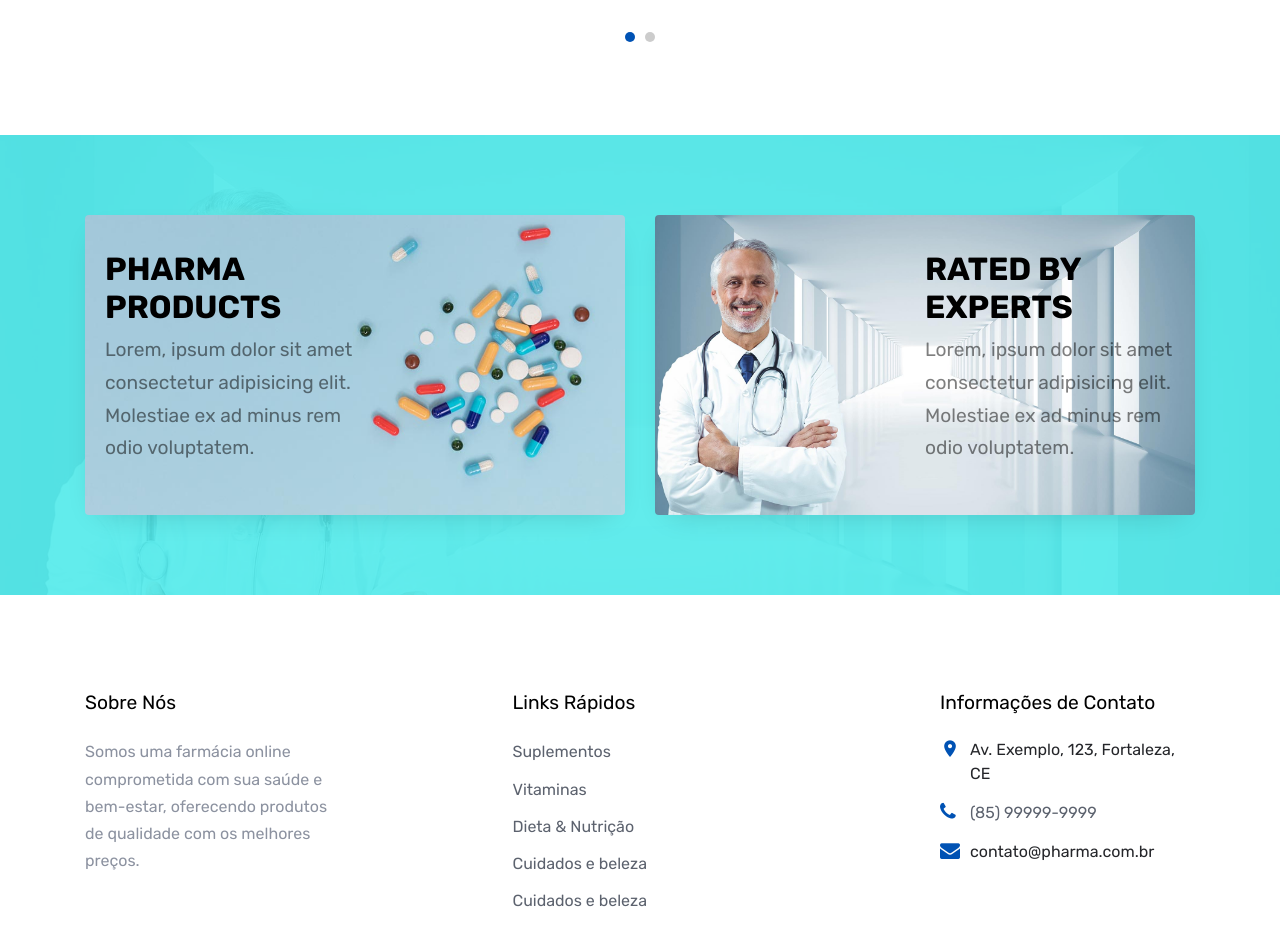
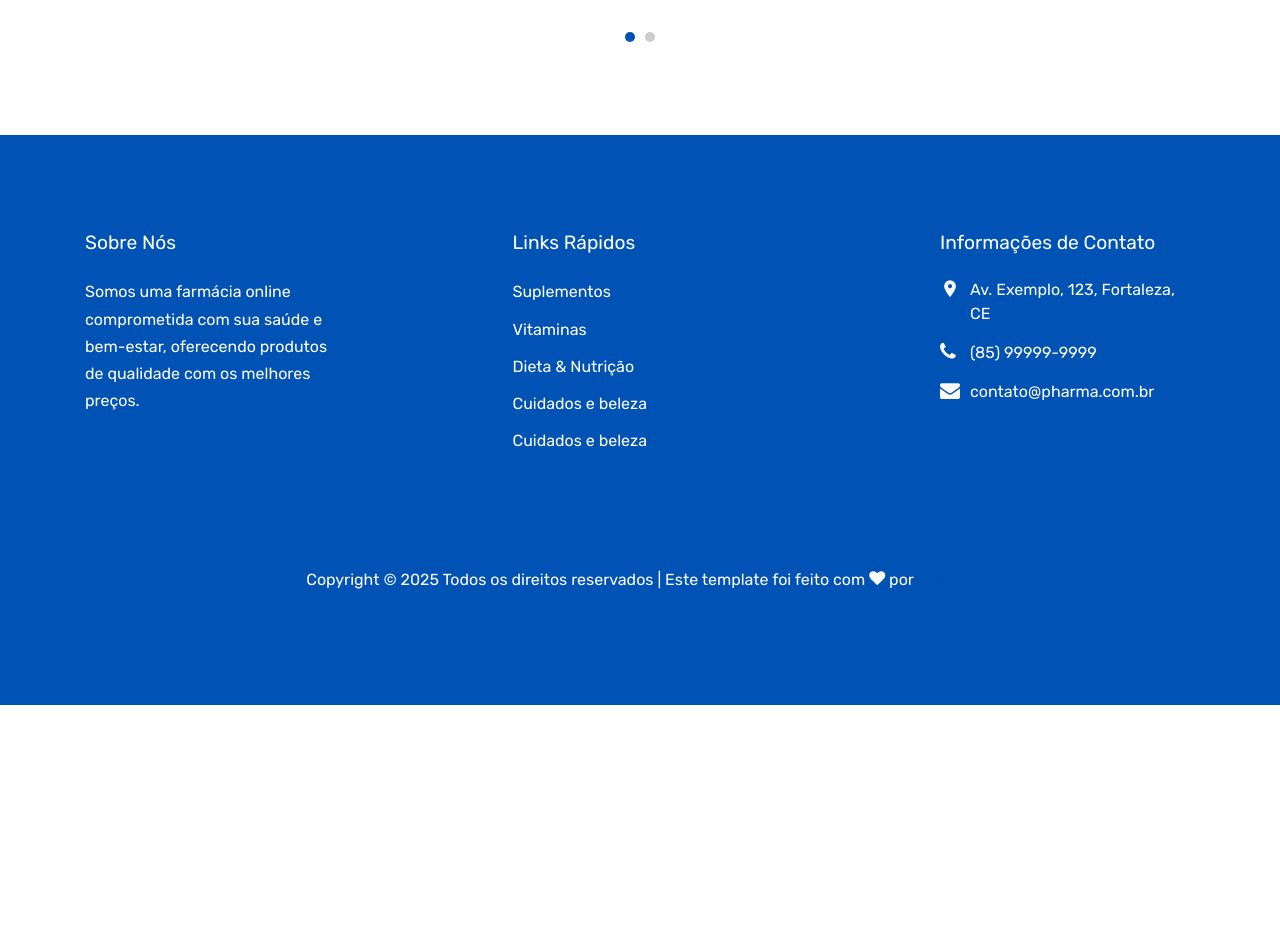
Before and after one commit to leviAnast/FSN4-GRUPO07-FARMACIA, a plain HTML site: page index.html in a window 1280 px wide. Shown: the part 3920-4853 px from the top of the page. After the commit the page ends 4625 px from the top, so only its background shows below. Drawn offline with Linux system fonts and the light colour scheme; files whose address does not match are found by name.

Commit message:
alterações realizadas no css do site, mudanças na estrutura do layout

```diff
--- a/css/style.css
+++ b/css/style.css
@@ -114,16 +114,20 @@ a {
   border-top: 1px solid #edf0f5 !important; }
 
 .site-footer {
+  background-color: #0052b4;
   padding: 6em 0; }
+  .site-footer p {
+    color: #ffff;
+  }
   .site-footer ul li {
     margin-bottom: 10px; }
     .site-footer ul li a {
-      color: #5c626e; }
+      color: #ffff; }
       .site-footer ul li a:hover {
-        color:#0052b4; }
+        color:#ffff; }
   .site-footer .footer-heading {
     font-size: 1.2rem;
-    color: #000;
+    color: #fff;
     margin-bottom: 1rem; }
 
 /* Navbar */
@@ -657,7 +661,7 @@ a {
   padding-left: 30px;
   position: relative;
   margin-bottom: 15px;
-  color: #25262a; }
+  color: #ffff; }
   .block-5 ul li:before {
     top: 0;
     font-family: "icomoon";
@@ -666,7 +670,7 @@ a {
     left: 0;
     font-size: 20px;
     line-height: 1;
-    color:#0052b4; }
+    color:#ffff; }
   .block-5 ul li.address:before {
     content: "\e8b4"; }
   .block-5 ul li.email:before {
--- a/index.html
+++ b/index.html
@@ -63,7 +63,7 @@
           </div>
           <div class="icons">
             <a href="#" class="icons-btn d-inline-block js-search-open"><span class="icon-search"></span></a>
-            <a href="cart.html" class="icons-btn d-inline-block bag">
+            <a href="checkout.html" class="icons-btn d-inline-block bag">
               <span class="icon-shopping-bag"></span>
             </a>
             <a href="#" class="site-menu-toggle js-menu-toggle ml-3 d-inline-block d-lg-none">
@@ -282,32 +282,6 @@
       </div>
     </div>
 
-    <div class="site-section bg-secondary bg-image" style="background-image: url('images/bg_2.jpg');">
-      <div class="container">
-        <div class="row align-items-stretch">
-          <div class="col-lg-6 mb-5 mb-lg-0">
-            <a href="#" class="banner-1 h-100 d-flex" style="background-image: url('images/bg_1.jpg');">
-              <div class="banner-1-inner align-self-center">
-                <h2>Pharma Products</h2>
-                <p>Lorem, ipsum dolor sit amet consectetur adipisicing elit. Molestiae ex ad minus rem odio voluptatem.
-                </p>
-              </div>
-            </a>
-          </div>
-          <div class="col-lg-6 mb-5 mb-lg-0">
-            <a href="#" class="banner-1 h-100 d-flex" style="background-image: url('images/bg_2.jpg');">
-              <div class="banner-1-inner ml-auto  align-self-center">
-                <h2>Rated by Experts</h2>
-                <p>Lorem, ipsum dolor sit amet consectetur adipisicing elit. Molestiae ex ad minus rem odio voluptatem.
-                </p>
-              </div>
-            </a>
-          </div>
-        </div>
-      </div>
-    </div>
-
-
    <footer class="site-footer">
       <div class="container">
         <div class="row">
```
Also changed, not shown: about.html (+1 -1 lines), baby.html (+1 -1 lines), beleza.html (+1 -1 lines), checkout.html (+0 -27 lines), contact.html (+1 -1 lines), dieta-nutricao.html (+1 -1 lines), minhaconta.html (+1 -1 lines), shop-single.html (+1 -27 lines), shop.html (+1 -28 lines), suplementos.html (+1 -1 lines), thankyou.html (+1 -1 lines), vitaminas.html (+1 -1 lines).
